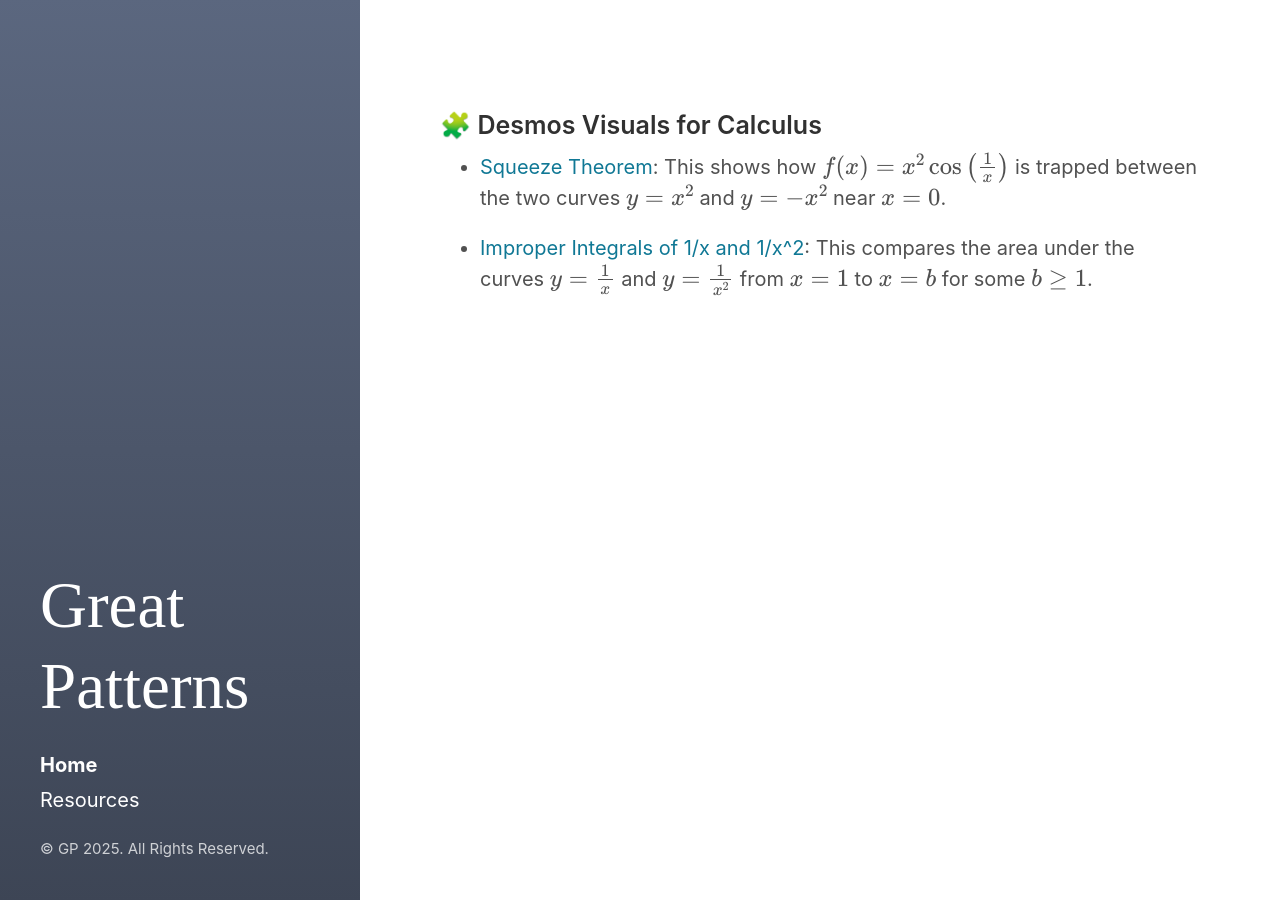
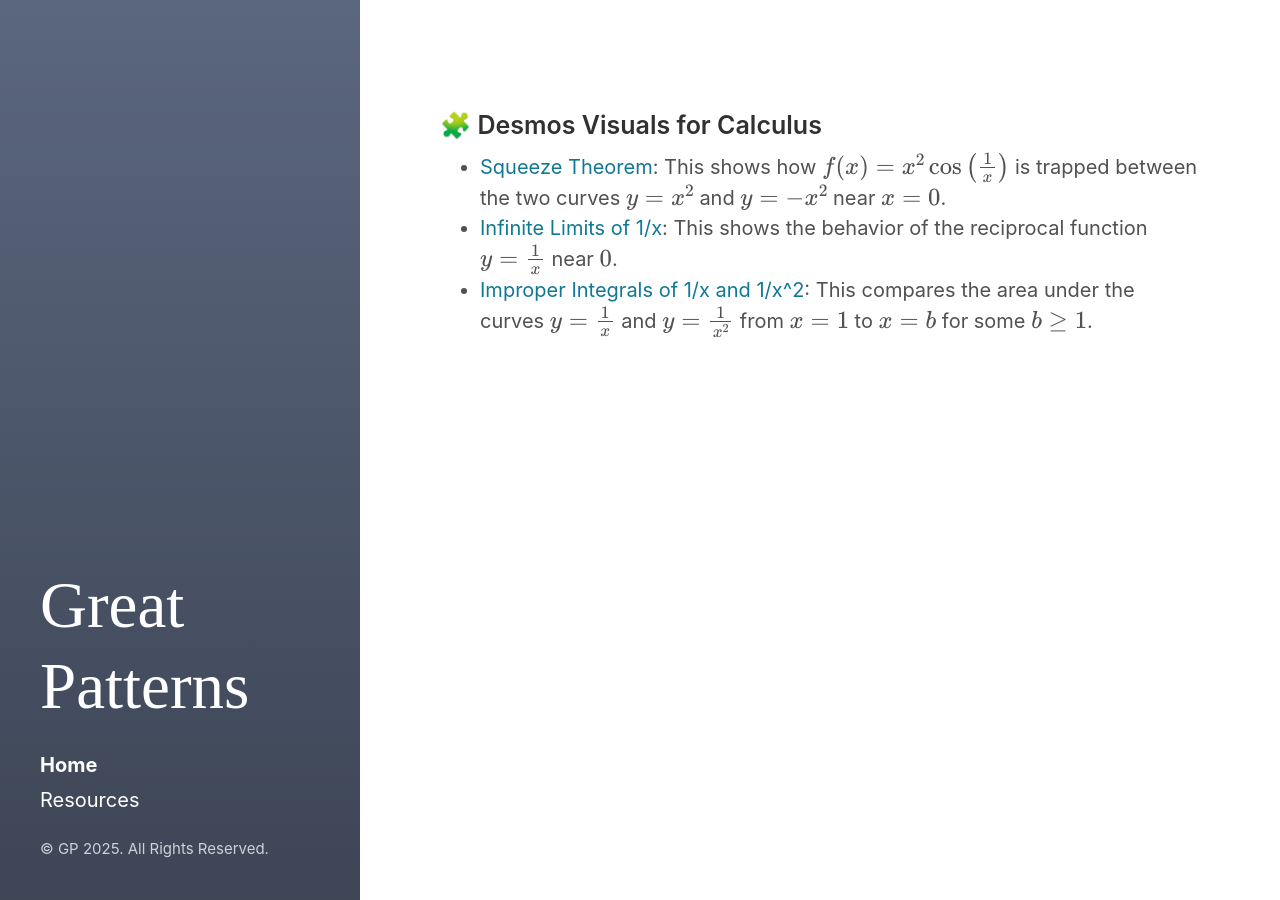
Before and after one commit to greatpatterns/greatpatterns.github.io, a Jekyll site: the page built from index.md, in a window 1280 px wide. Built offline with Jekyll 4.4.1, drawn with Linux system fonts in a browser that asks for light colours; formulas are drawn with MathJax 3.

Commit message:
Update index.md

```diff
--- a/index.md
+++ b/index.md
@@ -6,5 +6,5 @@ title: Home
 ### 🧩 Desmos Visuals for Calculus
 
 - <a href="https://www.desmos.com/calculator/sh43kd1ytb" target="_blank">Squeeze Theorem</a>: This shows how $$f(x) = x^2\cos\left(\frac{1}{x}\right)$$ is trapped between the two curves $$y = x^2$$ and $$y = -x^2$$ near $$x = 0$$.
-
+- <a href="https://www.desmos.com/calculator/w89j6rob2z" target="_blank">Infinite Limits of 1/x</a>: This shows the behavior of the reciprocal function $$y = \frac{1}{x}$$ near $$0$$.
 - <a href="https://www.desmos.com/calculator/kns84jl4cv" target="_blank">Improper Integrals of 1/x and 1/x^2</a>: This compares the area under the curves $$y = \frac{1}{x}$$ and $$y = \frac{1}{x^2}$$ from $$x = 1$$ to $$x = b$$ for some $$b \geq 1$$.
```
